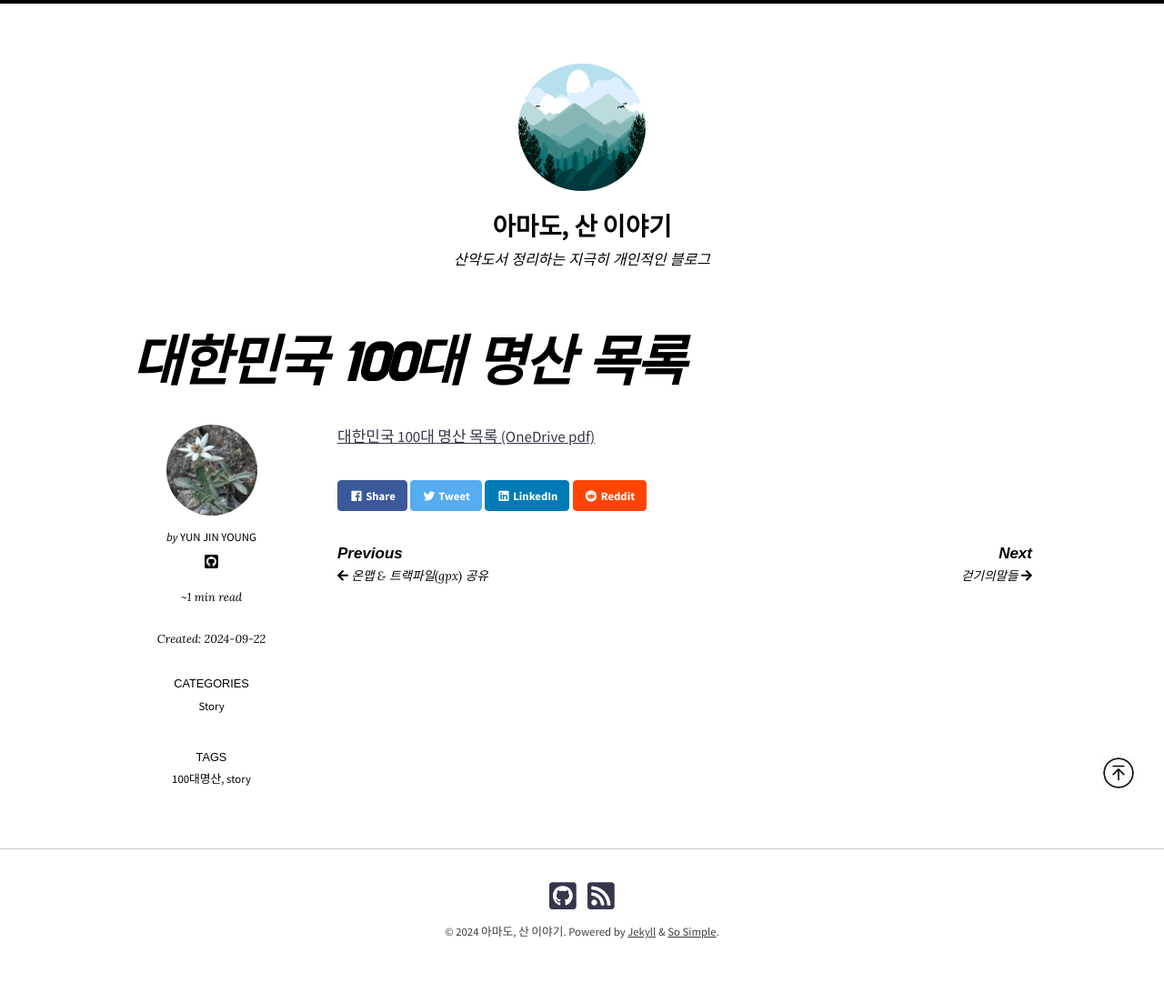
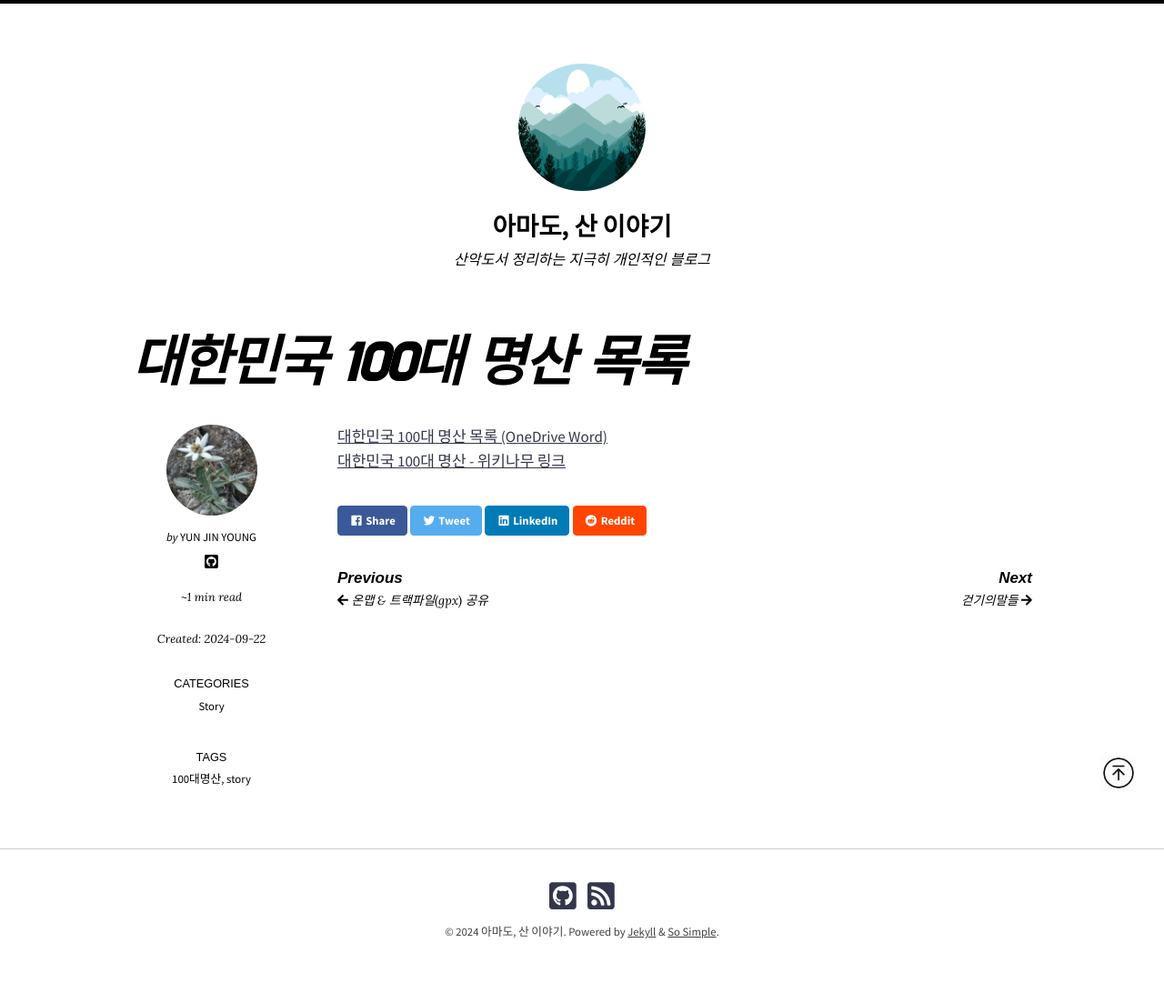
Before and after one commit to sansonyeo/sosimple, a Jekyll site: the page built from _posts/2024-09-22-story-대한민국-100대-명산-목록.md, in a window 1280 px wide. Shown: the whole page at 91% size. Built offline with Jekyll 4.4.1, drawn with Linux system fonts in a browser that asks for light colours; nearby versions of some CDN libraries; comment, search, counter and statistics services are not loaded.

Commit message:
Update 2024-09-22-story-대한민국-100대-명산-목록.md

```diff
--- a/_posts/2024-09-22-story-대한민국-100대-명산-목록.md
+++ b/_posts/2024-09-22-story-대한민국-100대-명산-목록.md
@@ -8,4 +8,6 @@ tags:
   - 100대명산
 ---
 
-[대한민국 100대 명산 목록 (OneDrive pdf)](https://1drv.ms/b/c/e9bf184784e8649b/ETUA6PokIplPhcAwou0cKIsBQone28tazDVdhdQsfZbOfQ)
+[대한민국 100대 명산 목록 (OneDrive Word)](https://1drv.ms/w/c/e9bf184784e8649b/EZ5Fgjqr-HJBlz9xh9kgavsBKpB9dT2yXrzk_PRjuZIhhQ)
+<br>
+[대한민국 100대 명산 - 위키나무 링크](https://namu.wiki/w/%EB%8C%80%ED%95%9C%EB%AF%BC%EA%B5%AD%20100%EB%8C%80%20%EB%AA%85%EC%82%B0)
```
